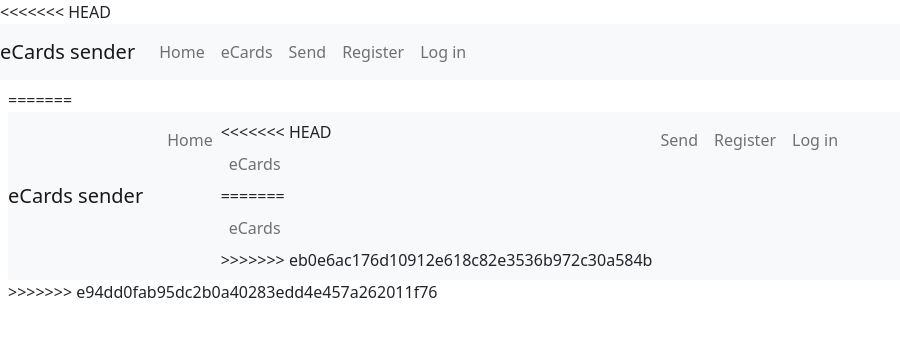
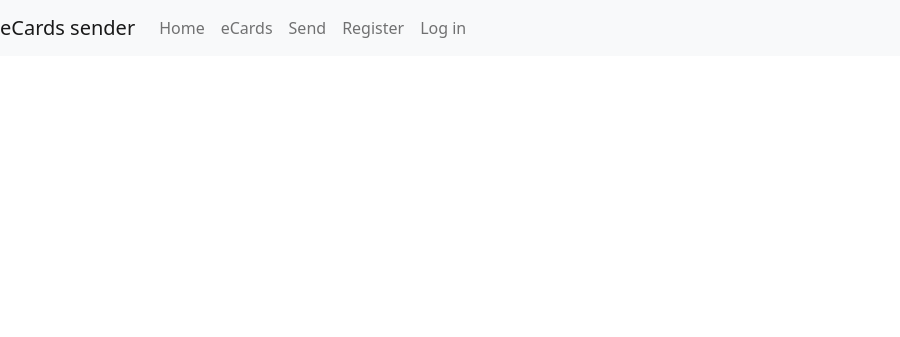
Before and after one commit to Aycan45/reward-gateway-project, a PHP site: page / in a window 1280 px wide. Shown: the top 337 px of the page, without its empty margins (0-900 px from the left). Run offline with PHP 8.4, Linux system fonts and the light colour scheme; data that the repository does not hold is empty.

Commit message:
commit index php

```diff
--- a/index.php
+++ b/index.php
@@ -11,60 +11,10 @@
     <title>eCard sending system</title>
 </head>
 <body>
-<<<<<<< HEAD
     <?php
         include('./includes/header.inc.php');
     ?>
     <div class="row m-2">
-=======
-    <nav class="navbar navbar-expand-lg navbar-light bg-light">
-    <a class="navbar-brand" href="#">eCards sender</a>
-    <button class="navbar-toggler" type="button" data-toggle="collapse" data-target="#navbarNav" aria-controls="navbarNav" aria-expanded="false" aria-label="Toggle navigation">
-        <span class="navbar-toggler-icon"></span>
-    </button>
-    <div class="collapse navbar-collapse" id="navbarNav">
-        <ul class="navbar-nav">
-        <li class="nav-item active">
-            <a class="nav-link" href="./index.php">Home</a>
-        </li>
-        <li class="nav-item">
-<<<<<<< HEAD
-            <a class="nav-link" href="./cards.php">eCards</a>
-=======
-            <a class="nav-link" href="./cards.php">eCards</a>
->>>>>>> eb0e6ac176d10912e618c82e3536b972c30a584b
-        </li>
-        <li class="nav-item">
-            <a class="nav-link" href="#">Send</a>
-        </li>
-            <?php
-                if (isset($_SESSION['email'])) {
-
-            ?>
-            <li class="nav-item">
-                <a class="nav-link" href="#"><?php echo $_SESSION['email'];?></a>
-            </li>
-            <li class="nav-item">
-                <a class="nav-link" href="./logout.php">Logout</a>
-            </li>
-            <?php
-                }
-                else
-                {
-            ?>
-             <li class="nav-item">
-                <a class="nav-link" href="./register.html">Register</a>
-             </li>
-            <li class="nav-item">
-                <a class="nav-link" href="./login.html">Log in</a>
-            </li>
-            <?php
-                }
-            ?>
-        </ul>
-    </div>
-    </nav>
->>>>>>> e94dd0fab95dc2b0a40283edd4e457a262011f76
     <?php
         include("./classes/databasehelper.class.php");
         include("./classes/eCards.class.php");
```
Also changed, not shown: eCards.php (deleted).
